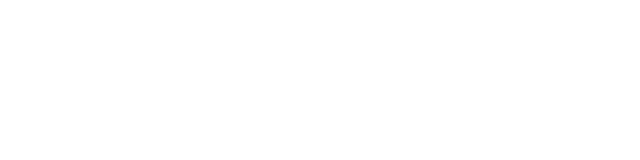
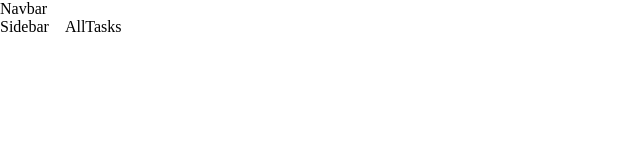
Before and after one commit to getssh/task_manager, a React (Create React App) app in the folder frontend/: page / in a window 1280 px wide. Shown: the top 160 px of the page, without its empty margins (0-640 px from the left). Built offline with nearby package versions, Linux system fonts and the light colour scheme.

Commit message:
Setup routes with react router and rename pages

```diff
--- a/frontend/public/index.html
+++ b/frontend/public/index.html
@@ -1,6 +1,11 @@
 <!DOCTYPE html>
 <html lang="en">
   <head>
+    <style>
+      * {
+        margin: 0;
+      }
+    </style>
     <meta charset="utf-8" />
     <link rel="icon" href="%PUBLIC_URL%/favicon.ico" />
     <meta name="viewport" content="width=device-width, initial-scale=1" />
--- a/frontend/src/App.js
+++ b/frontend/src/App.js
@@ -1,12 +1,27 @@
 import {useSelector } from "react-redux/es/hooks/useSelector";
+import {BrowserRouter as Router, Routes, Route} from 'react-router-dom'
+import {Box} from '@mui/material'
+import Navbar from './components/Navbar'
+import Home from "./pages/Home";
+import Favorite from './pages/Favorite'
+import Profile from './pages/Profile'
+import Tasks from './pages/Tasks'
 
 function App() {
   const {tasks} = useSelector((state)=>state.tasks)
 
   return (
-    <>
-      <p>{tasks[0]}</p>
-    </>
+    <Box>
+      <Navbar />
+        <Router>
+          <Routes>
+            <Route path="/" element={<Home />}/>
+            <Route path="/tasks" element={<Tasks />}/>
+            <Route path="/liked" element={<Favorite />}/>
+            <Route path="/profile" element={<Profile />}/>
+        </Routes>
+      </Router>
+    </Box>
   );
 }
 
--- /dev/null
+++ b/frontend/src/pages/Home.js
@@ -0,0 +1,16 @@
+import { Box, Stack } from '@mui/material'
+import Sidebar from '../components/Sidebar'
+import AllTasks from '../components/AllTasks'
+
+const home = () => {
+  return (
+    <Box>
+      <Stack direction="row" spacing={2}>
+        <Sidebar />
+        <AllTasks />
+      </Stack>
+    </Box>
+  )
+}
+
+export default home
```
Also changed, not shown: frontend/src/pages/Favorite.js (renamed from frontend/src/pages/favorite.js), frontend/src/pages/Profile.js (renamed from frontend/src/pages/profile.js), frontend/src/pages/Tasks.js (renamed from frontend/src/pages/tasks.js).
